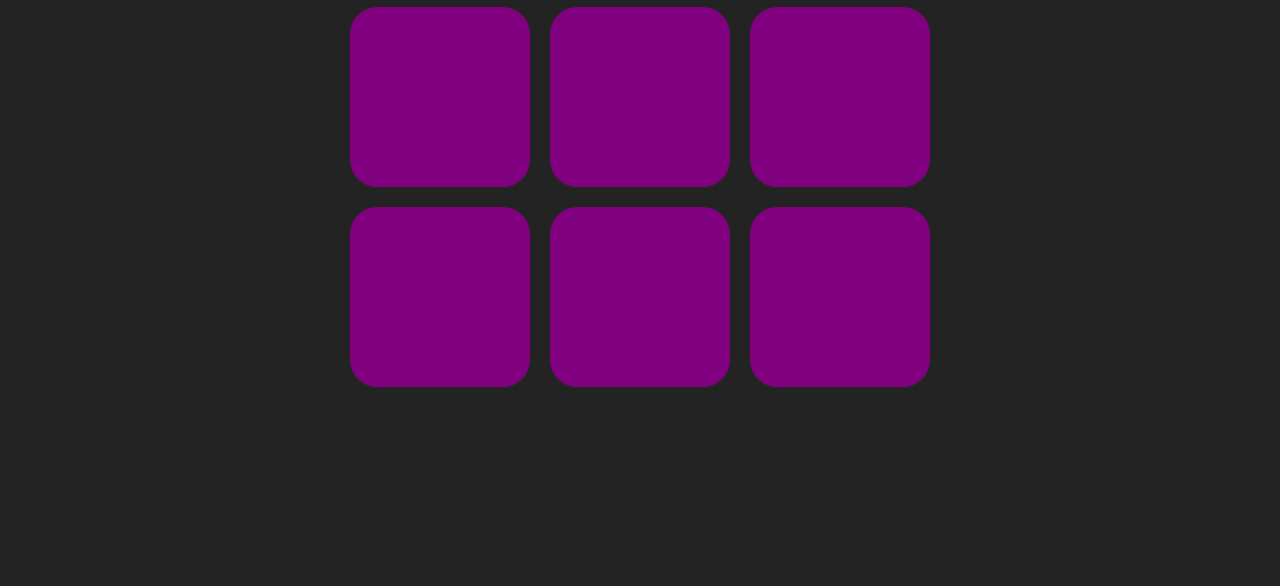
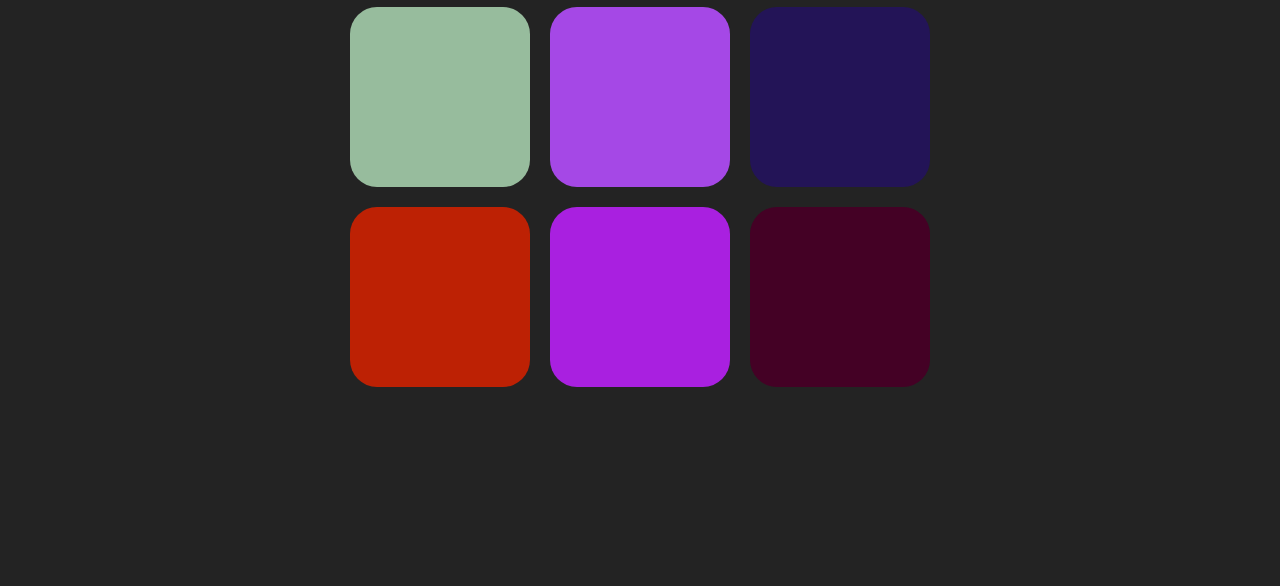
Before and after one commit to nsiddiqui25/RGBColorGame, a plain HTML site: page index.html in a window 1280 px wide. Shown: the part 214-800 px from the top of the page. Drawn offline with Linux system fonts and the light colour scheme.

Commit message:
fix bug in index.html

```diff
--- a/index.html
+++ b/index.html
@@ -29,6 +29,6 @@
 		<div class="square"></div>
 	</div>
 
-<script type="text/javascript" src="colorGame.js" ></script>
+<script type="text/javascript" src="script.js" ></script>
 </body>
 </html>
```
